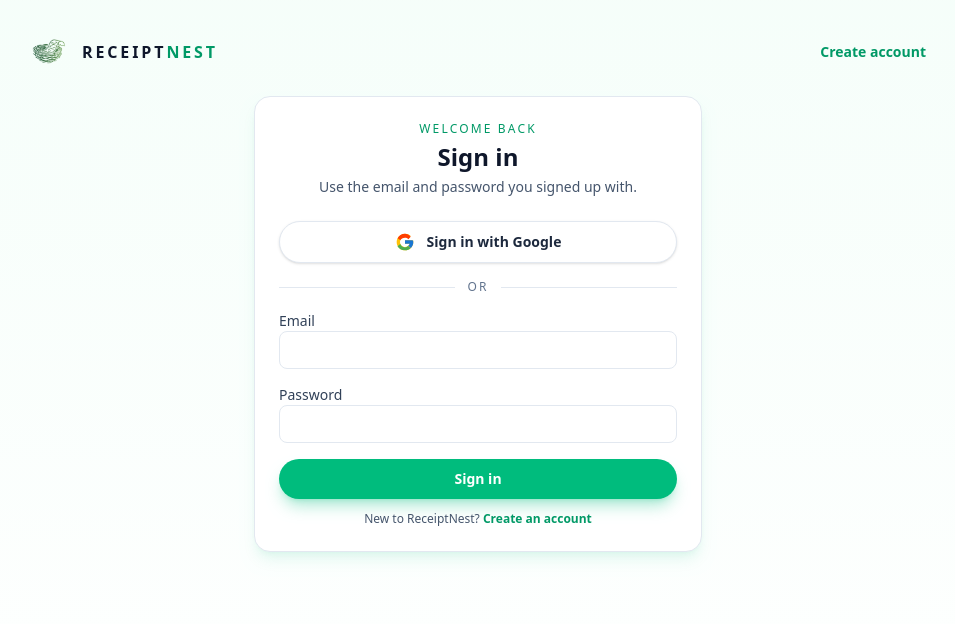
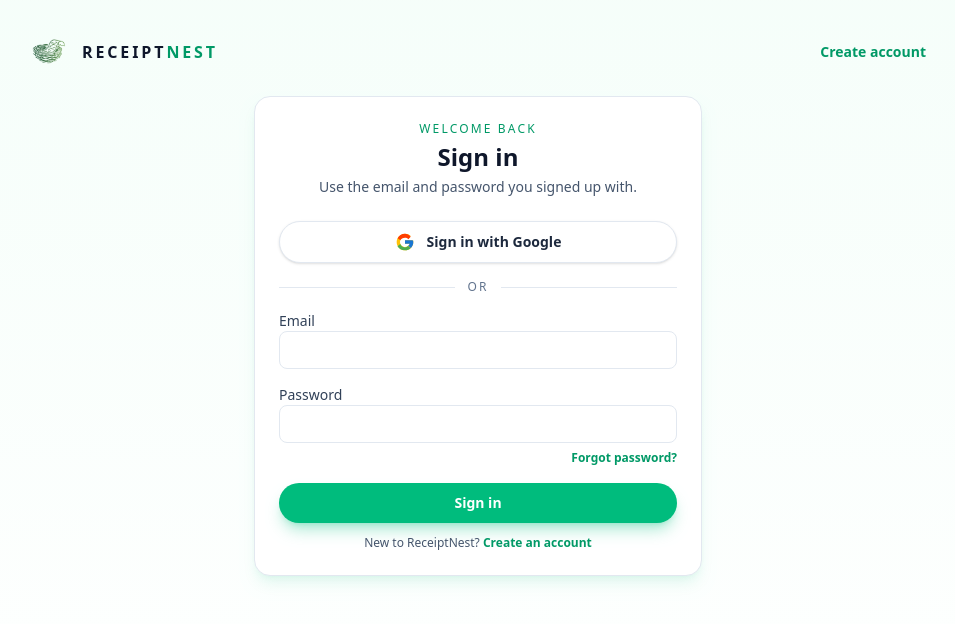
Before and after one commit to EdmondMbadu/receipt-nest, an Angular app: page /login in a window 1280 px wide. Shown: the top 624 px of the page, without its empty margins (162-1117 px from the left). Built offline with nearby package versions, Linux system fonts and the light colour scheme; no server answers.

Commit message:
implemented reset link,

```diff
--- a/src/app/features/auth/login/login.component.html
+++ b/src/app/features/auth/login/login.component.html
@@ -66,6 +66,12 @@
           <span class="text-xs text-rose-500" *ngIf="form.get('password')?.touched && form.get('password')?.invalid">
             Password must be at least 6 characters
           </span>
+          <div class="text-right">
+            <button type="button" (click)="sendPasswordReset()" [disabled]="isSendingReset"
+              class="text-xs font-semibold text-emerald-600 hover:text-emerald-700 transition disabled:opacity-60 disabled:cursor-not-allowed dark:text-emerald-300 dark:hover:text-emerald-200">
+              {{ isSendingReset ? 'Sending reset link…' : 'Forgot password?' }}
+            </button>
+          </div>
         </label>
 
         <div class="space-y-3">
@@ -87,6 +93,12 @@
         <p class="text-sm text-rose-500" *ngIf="errorMessage">
           {{ errorMessage }}
         </p>
+        <p class="text-sm text-emerald-600 dark:text-emerald-300" *ngIf="resetMessage">
+          {{ resetMessage }}
+        </p>
+        <p class="text-sm text-rose-500" *ngIf="resetErrorMessage">
+          {{ resetErrorMessage }}
+        </p>
       </form>
     </section>
   </div>
--- a/src/app/features/auth/login/login.component.ts
+++ b/src/app/features/auth/login/login.component.ts
@@ -23,7 +23,10 @@
   });
 
   isSubmitting = false;
+  isSendingReset = false;
   errorMessage = '';
+  resetMessage = '';
+  resetErrorMessage = '';
 
   async submit() {
     if (this.form.invalid) {
@@ -51,6 +54,33 @@
     }
   }
 
+  async sendPasswordReset() {
+    const emailControl = this.form.get('email');
+    if (!emailControl) {
+      return;
+    }
+
+    this.resetMessage = '';
+    this.resetErrorMessage = '';
+
+    if (!emailControl.value || emailControl.invalid) {
+      emailControl.markAsTouched();
+      this.resetErrorMessage = 'Enter your email above to reset your password.';
+      return;
+    }
+
+    this.isSendingReset = true;
+
+    try {
+      await this.authService.sendPasswordReset(emailControl.value);
+      this.resetMessage = 'Reset link sent! Check your inbox.';
+    } catch (error: any) {
+      this.resetErrorMessage = error?.message ?? 'Unable to send reset link right now.';
+    } finally {
+      this.isSendingReset = false;
+    }
+  }
+
   async signInWithGoogle() {
     this.errorMessage = '';
     this.isSubmitting = true;
--- a/src/app/services/auth.service.ts
+++ b/src/app/services/auth.service.ts
@@ -6,6 +6,7 @@
   createUserWithEmailAndPassword,
   getAuth,
   onAuthStateChanged,
+  sendPasswordResetEmail,
   signInWithEmailAndPassword,
   signInWithPopup,
   signOut,
@@ -162,6 +163,16 @@
     await sendEmailVerification(user);
   }
 
+  async sendPasswordReset(email: string): Promise<void> {
+    if (!email) {
+      const error: any = new Error('Please enter a valid email address.');
+      error.code = 'auth/invalid-email';
+      throw error;
+    }
+
+    await sendPasswordResetEmail(this.auth, email);
+  }
+
   async logout() {
     await signOut(this.auth);
     this.user.set(null);
```
